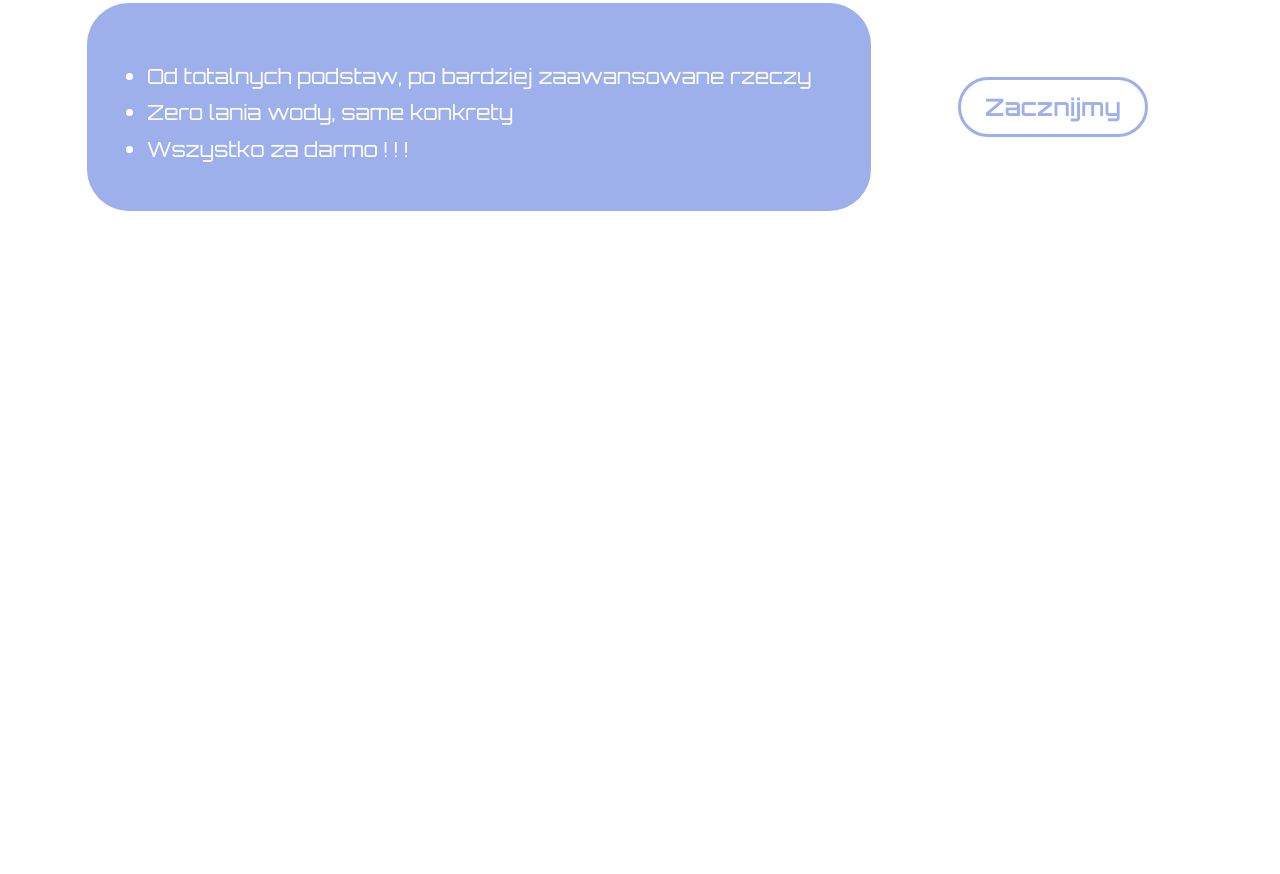
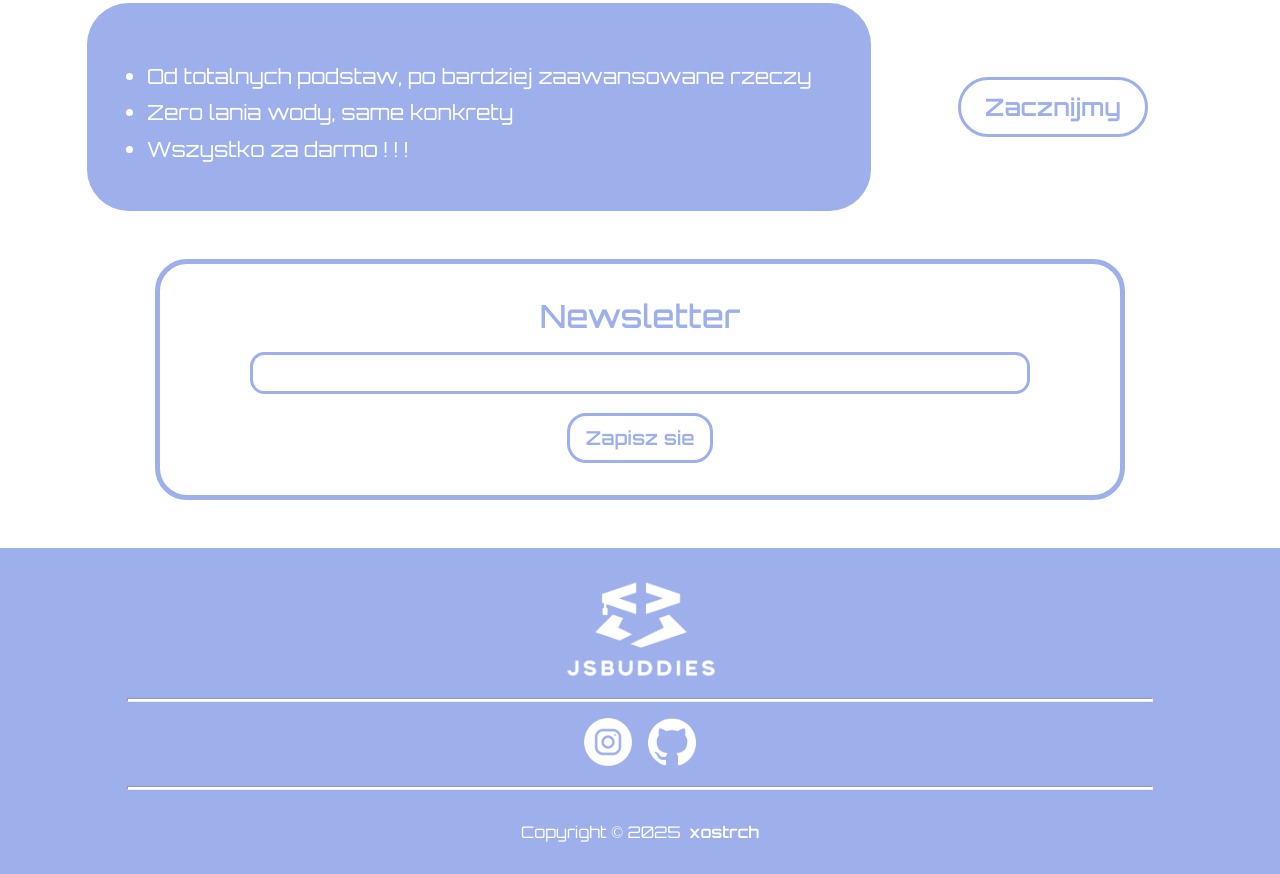
Before and after one commit to xostrch/jsbuddies, a plain HTML site: page index.html in a window 1280 px wide. Shown: the part 394-1268 px from the top of the page. Before the commit the page ends 800 px from the top, so only its background shows below. Drawn offline with Linux system fonts and the light colour scheme.

Commit message:
i added newsletter and footer with links to my profile on github and instagram

```diff
--- a/css/style.css
+++ b/css/style.css
@@ -149,3 +149,115 @@ select:hover{
     background-color: #9DB0EC;
     color: white;
 }
+
+.newsletter{
+    width: 100%;
+    display: flex;
+    justify-content: center;
+    margin-top: 3em;
+}
+
+.newsletter-box{
+    width: 80%;
+    border: 5px solid #9DB0EC;
+    border-radius: 2em;
+    display: flex;
+    flex-direction: column;
+    padding: 2em;
+}
+
+.newsletter-text{
+    font-size: 2em;
+    text-align: center;
+    font-weight: 500;
+}
+
+.newsletter-input-position{
+    display: flex;
+    justify-content: center;
+    margin-top: 1em;
+}
+
+.newsletter-input{
+    outline: none;
+    border: none;
+    border: 3px solid #9DB0EC;
+    padding: 0 1em 0 1em;
+    width: 80%;
+    font-size: 1.8em;
+    border-radius: 0.5em;
+}
+
+.newsletter-button-position{
+    display: flex;
+    justify-content: center;
+}
+
+.newsletter-button{
+    outline: none;
+    border: 3px solid #9DB0EC;
+    background-color: transparent;
+    margin-top: 1em;
+    font-size: 1.2em;
+    padding: 0.5em 0.8em 0.5em 0.8em;
+    border-radius: 1em;
+    cursor: pointer;
+    font-weight: 600;
+}
+
+.newsletter-button:hover{
+    color: white;
+    background-color: #9DB0EC;
+}
+
+footer{
+    background-color: #9DB0EC;
+    margin-top: 3em;
+    padding-top: 2em;
+    padding-bottom: 2em;
+}
+
+.footer-logo-position{
+    display: flex;
+    justify-content: center;
+    margin-bottom: 1em;
+}
+
+.footer-logo{
+    width: 10em;
+}
+
+.footer-line{
+    display: flex;
+    justify-content: center;
+}
+
+hr{
+    background-color: white;
+    height: 2px;
+    width: 80%;
+}
+
+.footer-links{
+    display: flex;
+    justify-content: center;
+    margin-top: 0.5em;
+    margin-bottom: 0.5em;
+}
+
+.footer-icon{
+    width: 3em;
+    margin: 0.5em;
+}
+
+.footer-copyright{
+    color: white;
+    display: flex;
+    justify-content: center;
+    margin-top: 2em;
+}
+
+.footer-xostrch{
+    color: white;
+    font-weight: 600;
+}
--- a/index.html
+++ b/index.html
@@ -17,13 +17,13 @@
         <div class="header-right">
             <a href="https://www.github.com/xostrch" target="_blank">
                 <div class="header-author">
-                    Author
+                    Autor
                 </div>
             </a>
             <div class="header-language">
-                <select name="English">
+                <select>
+                    <option>Polski</option>
                     <option>English</option>
-                    <option>Polish</option>
                 </select>
             </div>
         </div>
@@ -39,11 +39,39 @@
                     <li>Wszystko za darmo ! ! !</li>
                 </ul>
             </div>
-
             <div class="main-description-right">
                 <button>Zacznijmy</button>
             </div>
         </div>
+        <div class="newsletter">
+            <div class="newsletter-box">
+                <span class="newsletter-text">Newsletter</span>
+                <div class="newsletter-input-position">
+                    <input type="text" class="newsletter-input">
+                </div>
+                <div class="newsletter-button-position">
+                    <button class="newsletter-button">Zapisz sie</button>
+                </div>
+            </div>
+        </div>
     </section>
+    <footer>
+        <div class="footer-logo-position">
+            <img src="img/full-logo-white.png" class="footer-logo">
+        </div>
+        <div class="footer-line">
+            <hr>
+        </div>
+        <div class="footer-links">
+            <a href="https://instagram.com/xostrch" target="_blank"><img src="img/instagram.png" class="footer-icon"></a>
+            <a href="https://github.com/xostrch" target="_blank"><img src="img/github.png" class="footer-icon"></a>
+        </div>
+        <div class="footer-line">
+            <hr>
+        </div>
+        <div class="footer-copyright">
+            Copyright &copy 2025 &nbsp;<a href="https://github.com/xostrch" target="_blank" class="footer-xostrch">xostrch</a>
+        </div>
+    </footer>
 </body>
 </html>
```
Also changed, not shown: img/full-logo-white.png (added), img/github.png (added), img/instagram.png (added).
